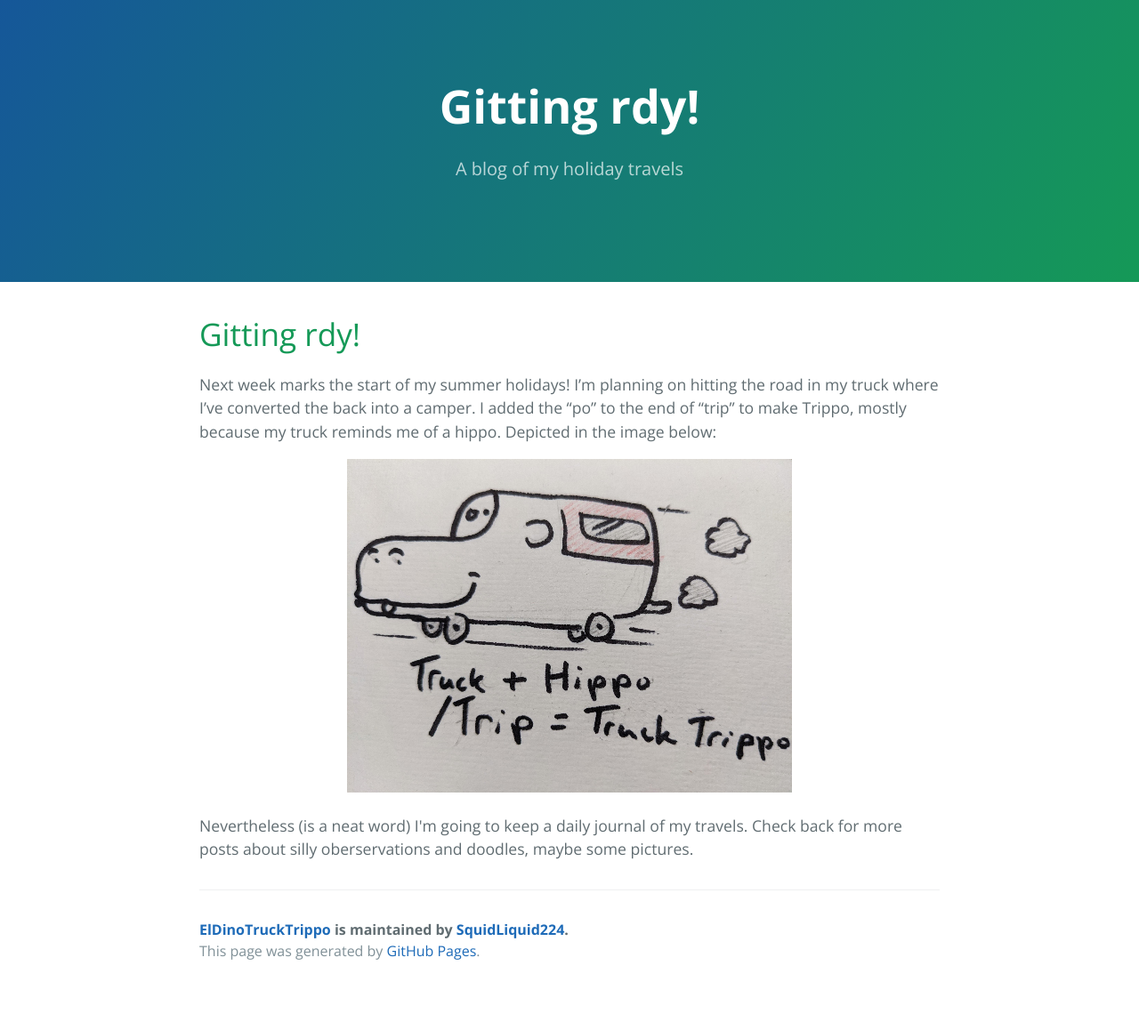
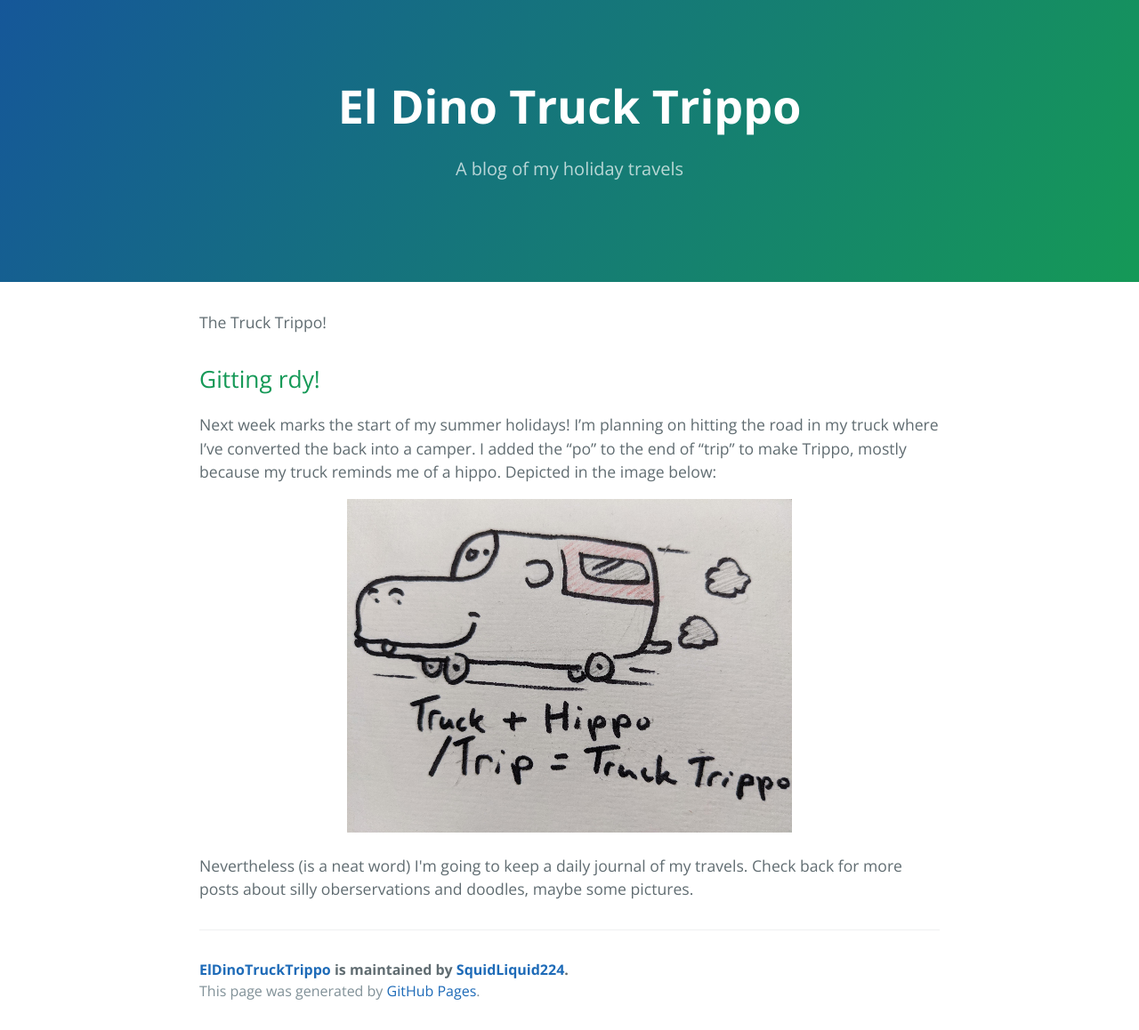
Before and after one commit to SquidLiquid224/ElDinoTruckTrippo, a Jekyll site: the page built from index.md, in a window 1280 px wide. Shown: the whole page at 89% size. Built offline with Jekyll 4.4.1, drawn with Linux system fonts in a browser that asks for light colours; our own code applies the rules of GitHub Pages for plain Markdown files; before the commit the page ends 1113 px from its top, so only the background shows below that.

Commit message:
Update index.md

```diff
--- a/index.md
+++ b/index.md
@@ -2,9 +2,9 @@
 layout: default
 ---
 
+The Truck Trippo!
 
-
-# Gitting rdy!
+## Gitting rdy!
 
 Next week marks the start of my summer holidays! I’m planning on hitting the road in my truck where I’ve converted the back into a camper.  I added the “po” to the end of “trip” to make Trippo, mostly because my truck reminds me of a hippo.  Depicted in the image below:
 <p align="center">
```
